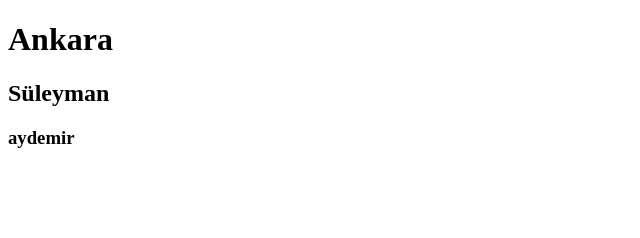
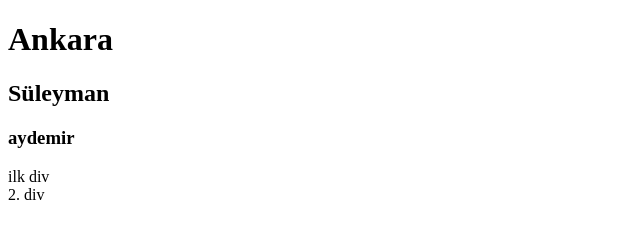
Before and after one commit to ozcan1289/deneme1, a plain HTML site: page index.html in a window 1280 px wide. Shown: the full height of the page, 0-640 px from the left. Drawn offline with Linux system fonts and the light colour scheme.

Commit message:
div
2 adet div eklendi

```diff
--- a/index.html
+++ b/index.html
@@ -10,5 +10,8 @@
     <h2>Süleyman</h2>
     <h3>aydemir</h3>
 
+    <div>ilk div</div>
+    <div>2. div</div>
+
 </body>
 </html>
```
